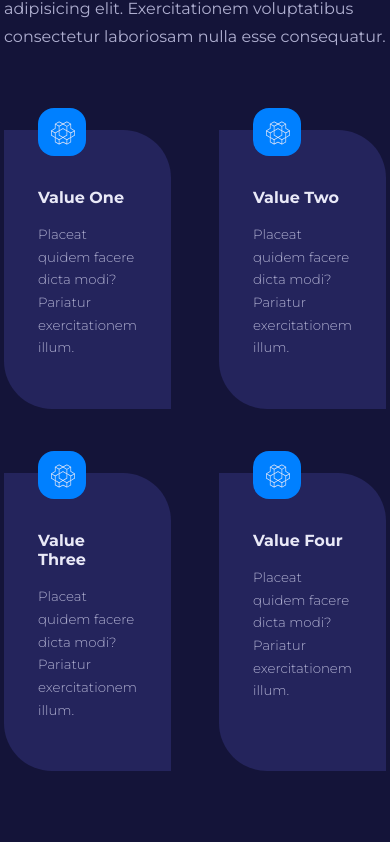
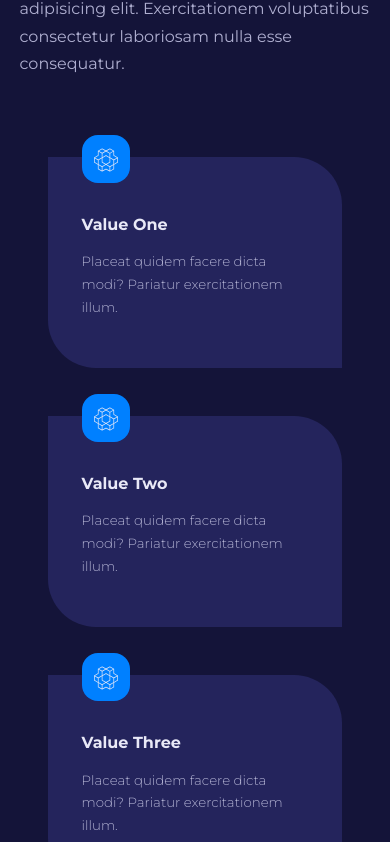
Before and after one commit to erickdc7/react-trainer-website, a React (Create React App) app: page / in a window 390 px wide. Shown: the part 2750-3592 px from the top of the page. Built offline with nearby package versions, Linux system fonts and the light colour scheme; the HTML template or start-up script is replaced by a standard one.

Commit message:
media queries values in small screens added to home.css

```diff
--- a/src/pages/home/home.css
+++ b/src/pages/home/home.css
@@ -358,4 +358,15 @@ footer {
     width: 84%;
     margin: 0 auto;
   }
+
+  /* VALUES */
+  .values__wrapper {
+    grid-template-columns: 1fr;
+    gap: 3rem;
+  }
+
+  .card.values__value {
+    width: 84%;
+    margin-inline: auto; /* margin left and right: auto */
+  }
 }
```
